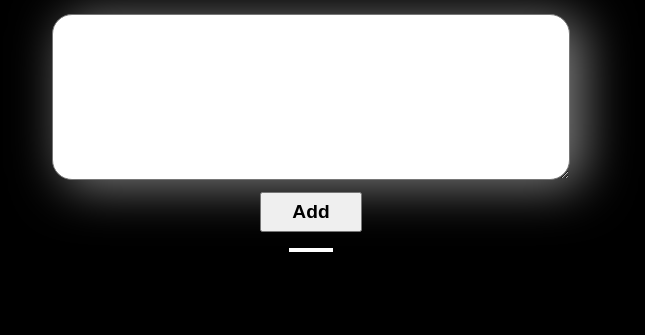
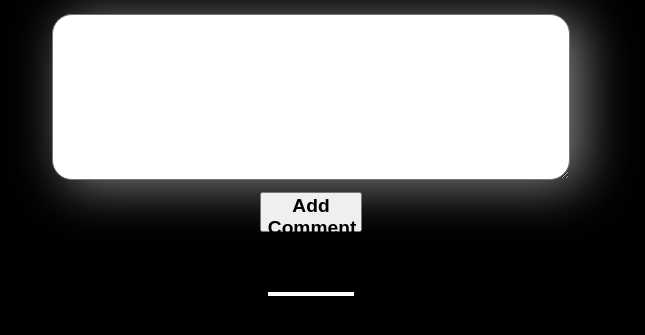
Before and after one commit to vikiprime/I-have-a-say, a plain HTML site: page index.html in a window 1280 px wide. Shown: the part 79-414 px from the top of the page, without its empty margins (329-974 px from the left). Drawn offline with Linux system fonts and the light colour scheme.

Commit message:
Update index.html

```diff
--- a/index.html
+++ b/index.html
@@ -15,11 +15,13 @@
 <body onload="start()">
     <h1 id="heading">You Have a Say?</h1>
     <textarea id="review"></textarea>
-    <button id="btn" onclick="addReview()">Add</button>
+    <button id="btn" onclick="addReview()">Add Comment</button>
     <div id="list">
+        <h3 id="comment-box">Comments</h3>
         <ul id="reviews">
 
         </ul>
+
     </div>
 </body>
 
```
